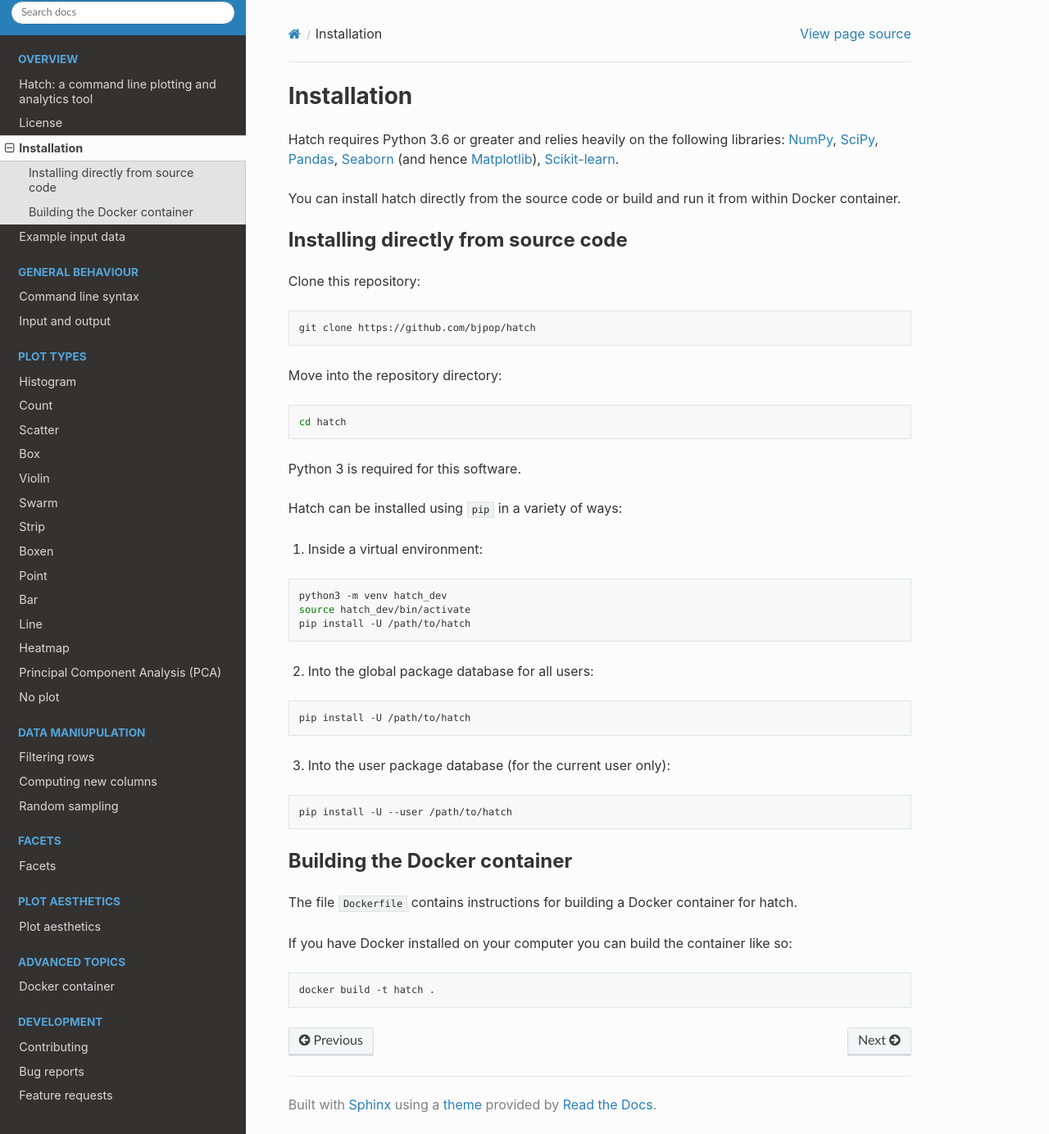
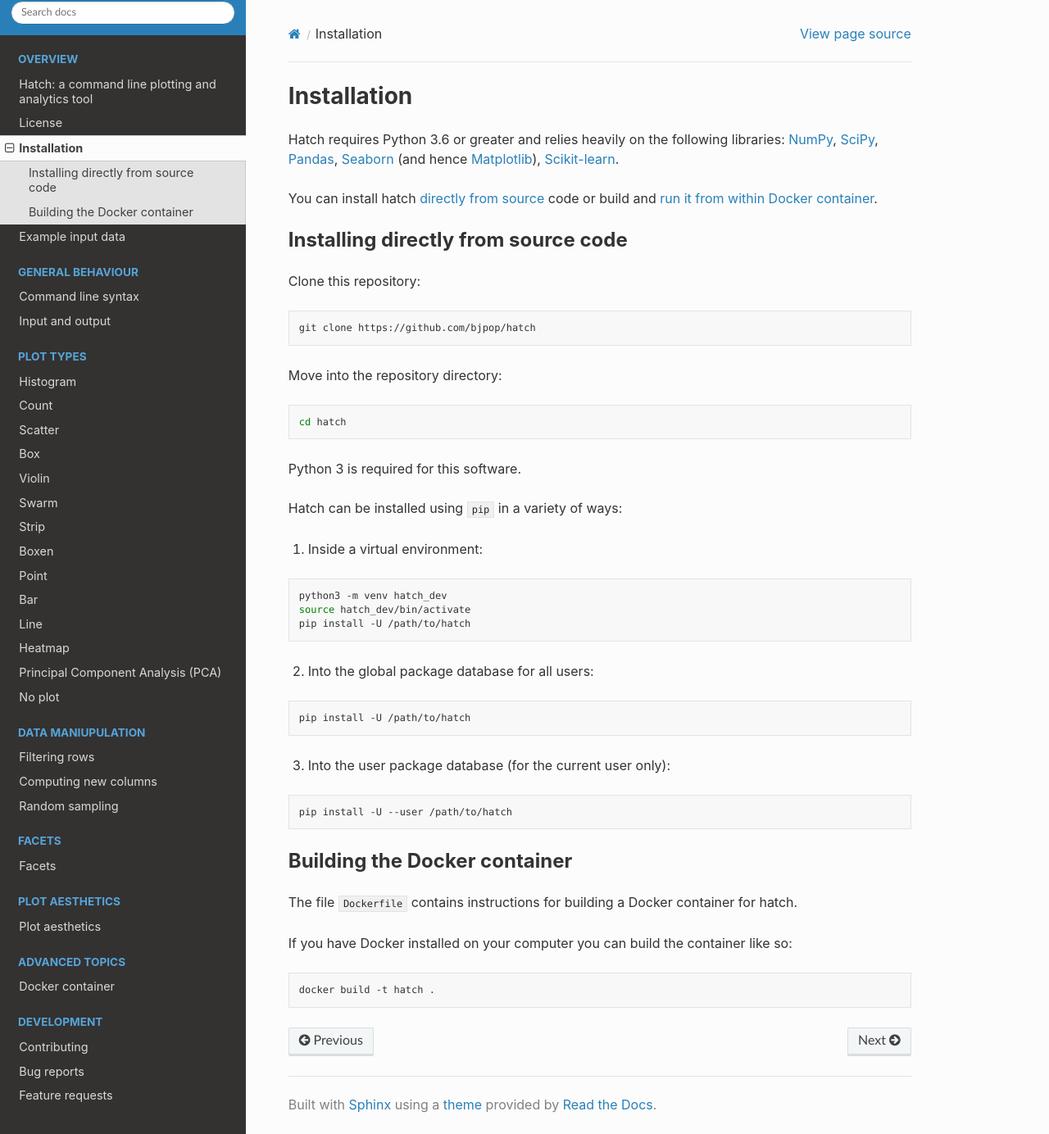
Before and after one commit to bjpop/gurita, a Sphinx documentation site: the page built from docs/installation.rst, in a window 1280 px wide and 1384 px high. Shown: the whole window at 82% size. Built offline with Sphinx 7.4.7 and the Read the Docs theme 2.0.0, drawn with Linux system fonts in a browser that asks for light colours.

Commit message:
Doc improvement

```diff
--- a/docs/installation.rst
+++ b/docs/installation.rst
@@ -3,7 +3,9 @@ Installation
 
 Hatch requires Python 3.6 or greater and relies heavily on the following libraries: `NumPy <https://numpy.org/>`_, `SciPy <https://www.scipy.org/>`_, `Pandas <https://pandas.pydata.org/>`_, `Seaborn <https://seaborn.pydata.org/>`_ (and hence `Matplotlib <https://matplotlib.org/>`_), `Scikit-learn <https://scikit-learn.org/>`_.
 
-You can install hatch directly from the source code or build and run it from within Docker container.
+You can install hatch :ref:`directly from source <install_src>` code or build and :ref:`run it from within Docker container <build_docker>`.
+
+.. _install_src:
 
 Installing directly from source code
 ====================================
```
Also changed, not shown: other parts of docs/installation.rst (+2 -0 lines).
